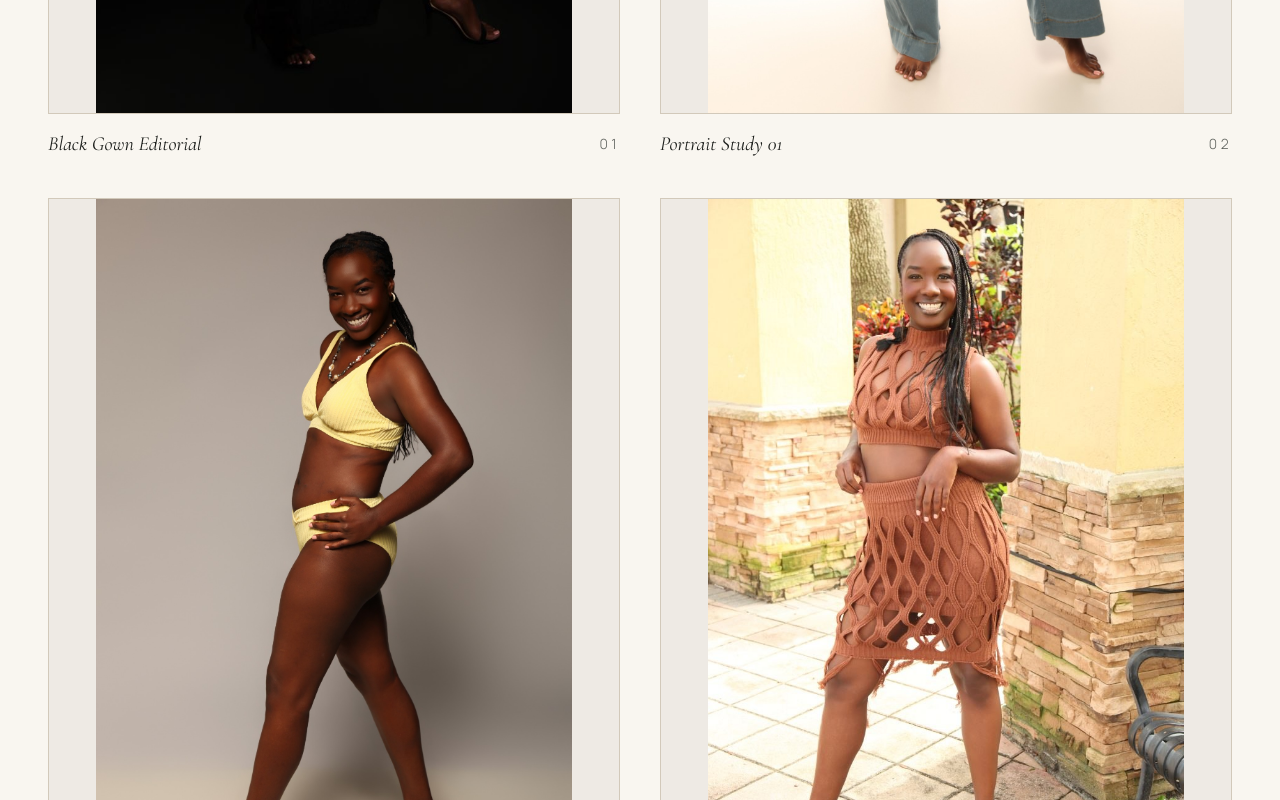
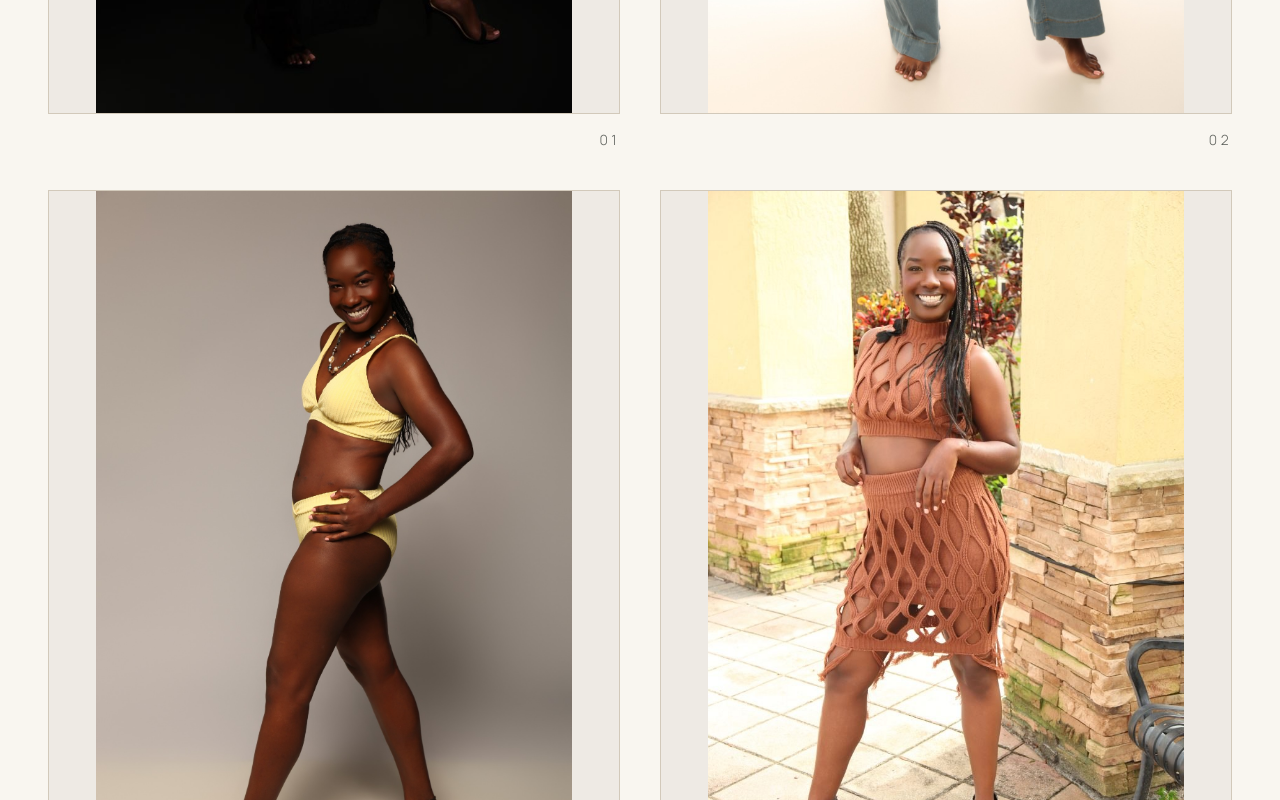
Before and after one commit to holygmusic-svg/chantae, a React (Create React App) app in the folder frontend/: page / in a window 1280 px wide. Shown: the part 3900-4700 px from the top of the page. Built offline with nearby package versions, Linux system fonts and the light colour scheme.

Commit message:
Show gallery image numbers without names or captions

```diff
--- a/frontend/src/components/Gallery.jsx
+++ b/frontend/src/components/Gallery.jsx
@@ -63,10 +63,7 @@ export const Gallery = () => {
                     className="w-full h-full object-contain"
                   />
                 </button>
-                <figcaption className="flex items-center justify-between mt-4">
-                  <span className="font-serif-ed italic text-xl text-[#1C1E1B]">
-                    {s.label}
-                  </span>
+                <figcaption className="flex items-center justify-end mt-4">
                   <span className="label-ed text-[#5C5F5A]">
                     {String(i + 1).padStart(2, "0")}
                   </span>
@@ -129,18 +126,7 @@ export const Gallery = () => {
                 data-testid="lightbox-image"
                 className="w-full max-h-[72vh] object-contain border border-[#A9967A]/40"
               />
-              <figcaption className="flex flex-col sm:flex-row sm:items-end sm:justify-between gap-3 mt-6">
-                <div>
-                  <div
-                    data-testid="lightbox-caption-title"
-                    className="font-serif-ed italic text-2xl md:text-3xl text-[#F9F6F0]"
-                  >
-                    {shots[open].label}
-                  </div>
-                  <div className="text-sm font-light text-[#F9F6F0]/70 mt-2">
-                    {shots[open].caption}
-                  </div>
-                </div>
+              <figcaption className="flex items-center justify-end mt-6">
                 <span className="label-ed text-[#A9967A]">
                   {String(open + 1).padStart(2, "0")} / {String(shots.length).padStart(2, "0")}
                 </span>
```
